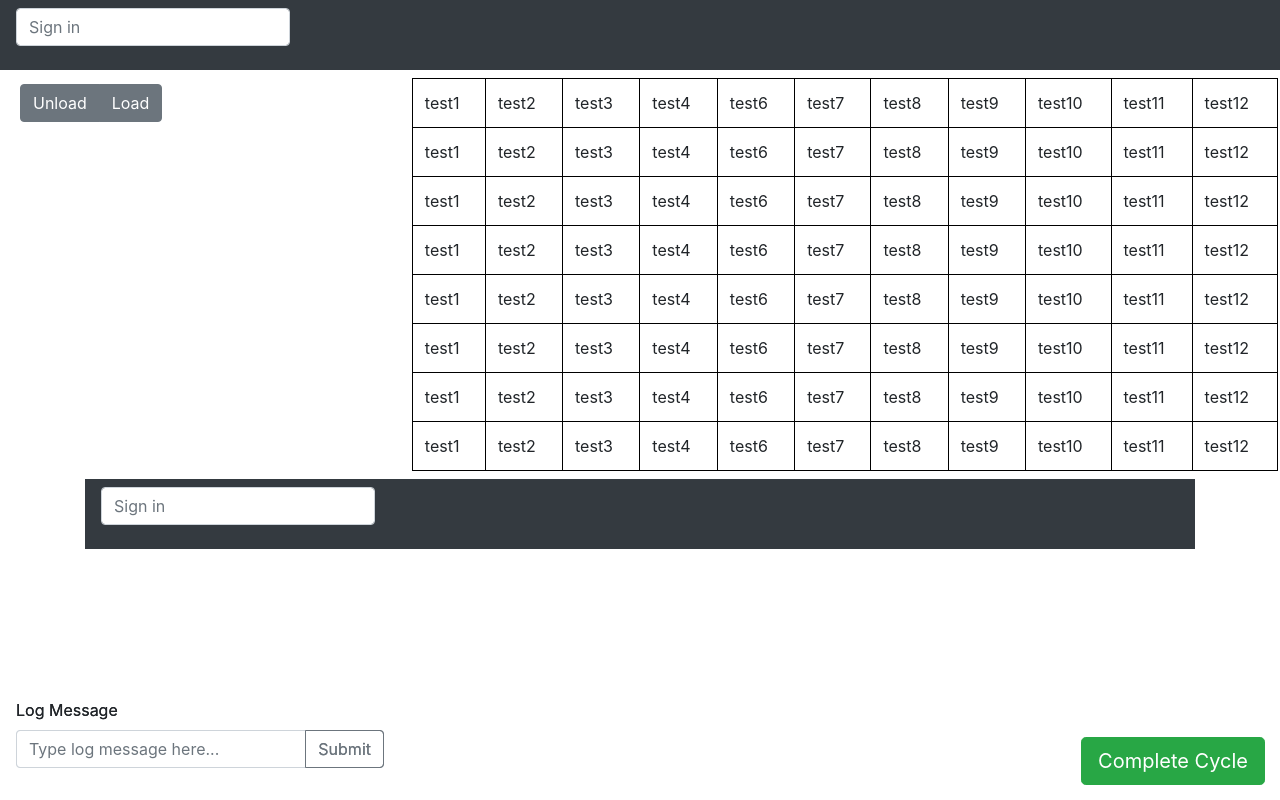
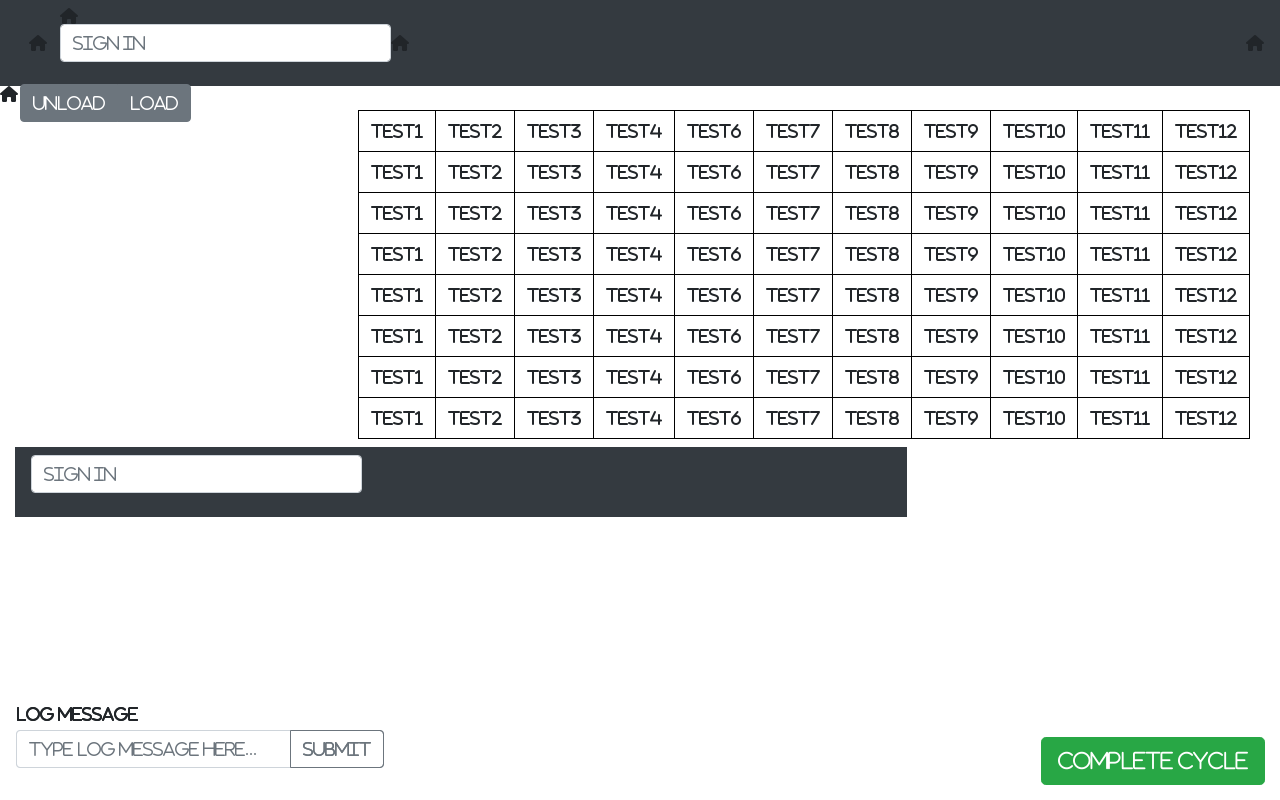
Before and after one commit to Brian-Uong/ContainerShipSoftware, a Flask app: page /unload_load in a window 1280 px wide. Run offline with Flask 3, Linux system fonts and the light colour scheme; some libraries are stand-ins or nearby versions.

Commit message:
Update tasks_base.html

```diff
--- a/Website/templates/tasks_base.html
+++ b/Website/templates/tasks_base.html
@@ -13,6 +13,10 @@
       rel="stylesheet"
       href="https://stackpath.bootstrapcdn.com/font-awesome/4.7.0/css/font-awesome.min.css"
       crossorigin="anonymous"
+    />
+    <link
+     rel ="stylesheet"
+     href="https://cdnjs.cloudflare.com/ajax/libs/font-awesome/4.7.0/css/font-awesome.min.css""
     />
     <link
       rel="stylesheet"
@@ -37,6 +41,9 @@
   </button>
   <div class="collapse navbar-collapse" id="navbar">
     <div class="navbar-nav">
+      <button class="btn">
+        <i class="fa fa-home"/>
+      </button>
       <form method="post" action="/signIn">
         <div class="form-group">
           <input
```
